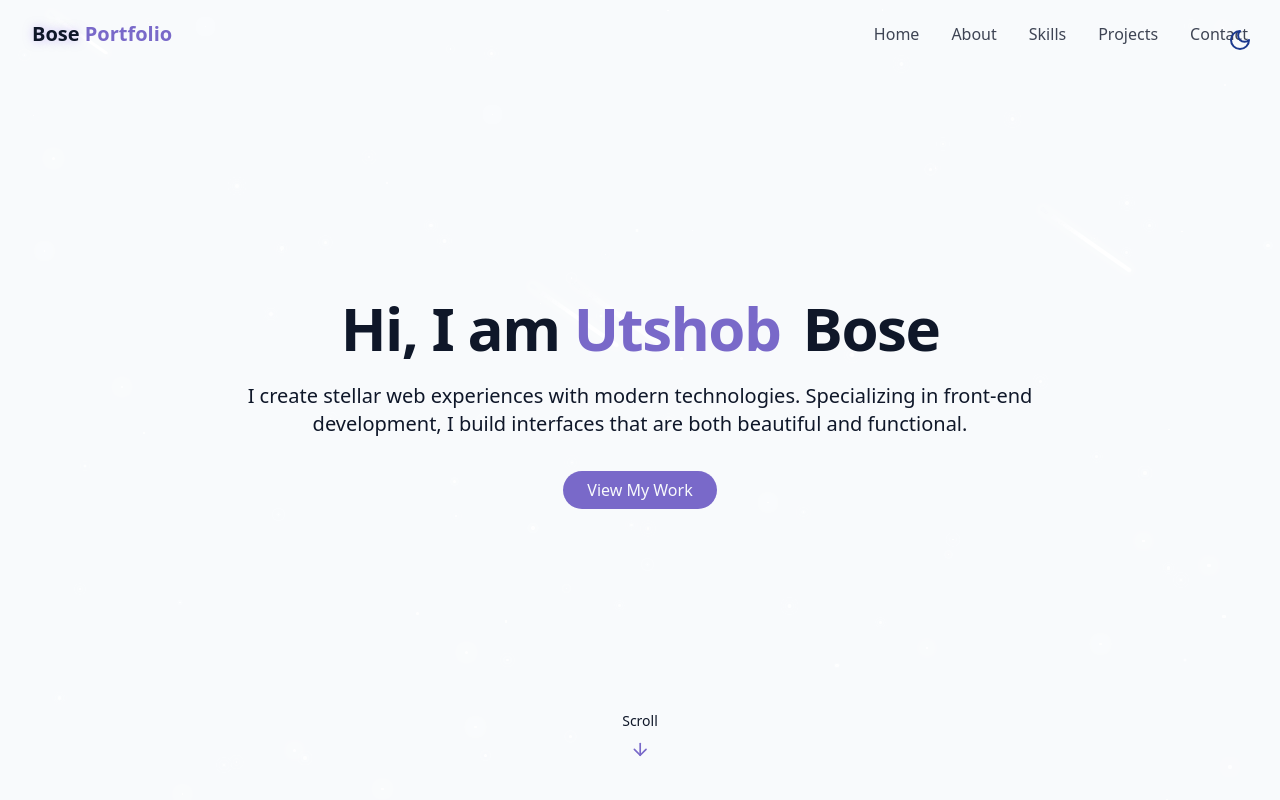
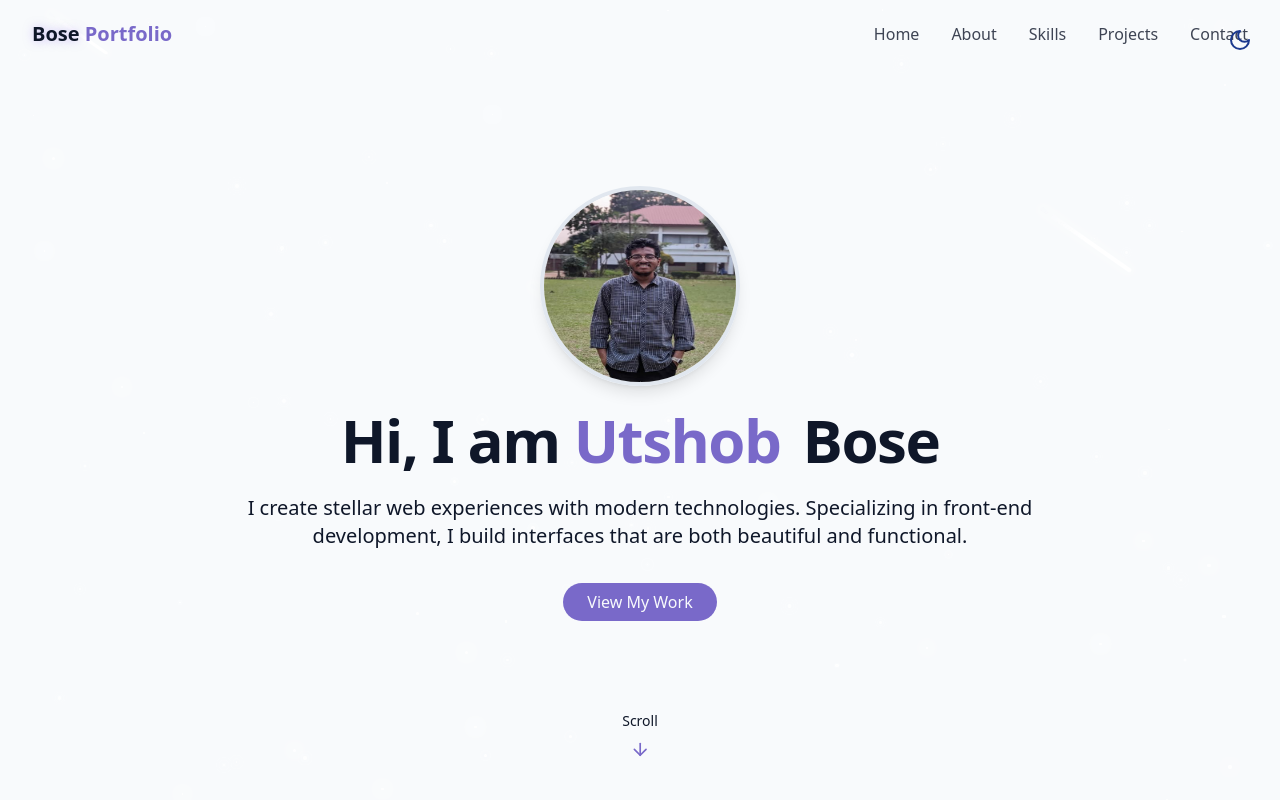
Before and after one commit to utshobbose/BosePortfolio, a React (Vite) app in the folder myPortfolio/: page / in a window 1280 px wide. Shown: the top 800 px of the page. Built offline with nearby package versions, Linux system fonts and the light colour scheme.

Commit message:
Added Photo in the hero section

```diff
--- a/myPortfolio/src/components/HeroSection.jsx
+++ b/myPortfolio/src/components/HeroSection.jsx
@@ -8,6 +8,11 @@ export const HeroSection = () => {
     >
       <div className="container max-w-4xl mx-auto text-center z-10">
         <div className="space-y-6">
+        <img
+          src="public/images/Metarc.jpg"
+          alt="Utshob Bose"
+          className="w-50 h-50 rounded-full mx-auto border-4  shadow-lg opacity-0 animate-fade-in"
+        />
           <h1 className="text-4xl md:text-6xl font-bold tracking-tight">
             <span className="opacity-0 animate-fade-in"> Hi, I am</span>
             <span className="text-primary opacity-0 animate-fade-in-delay-1">
```
Also changed, not shown: myPortfolio/public/images/Metarc.jpg (added).
